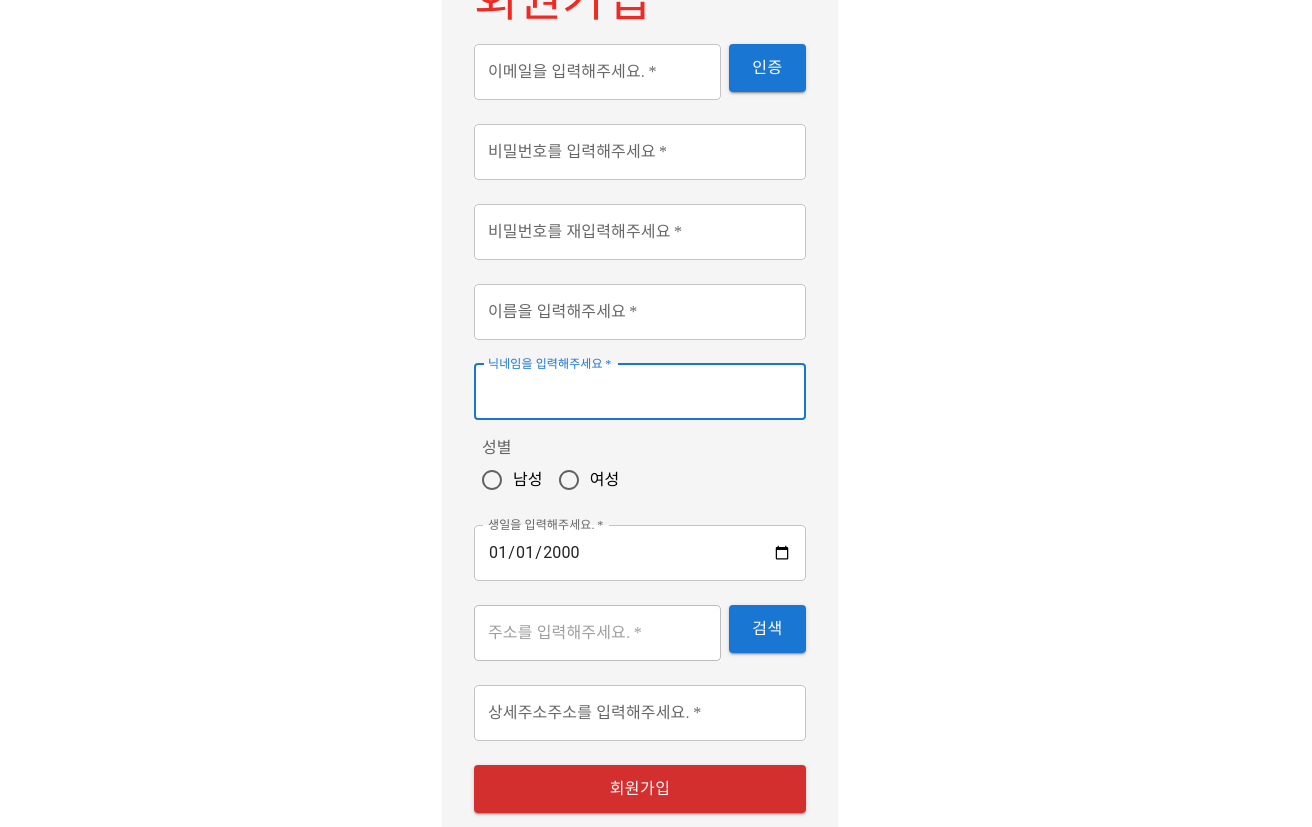
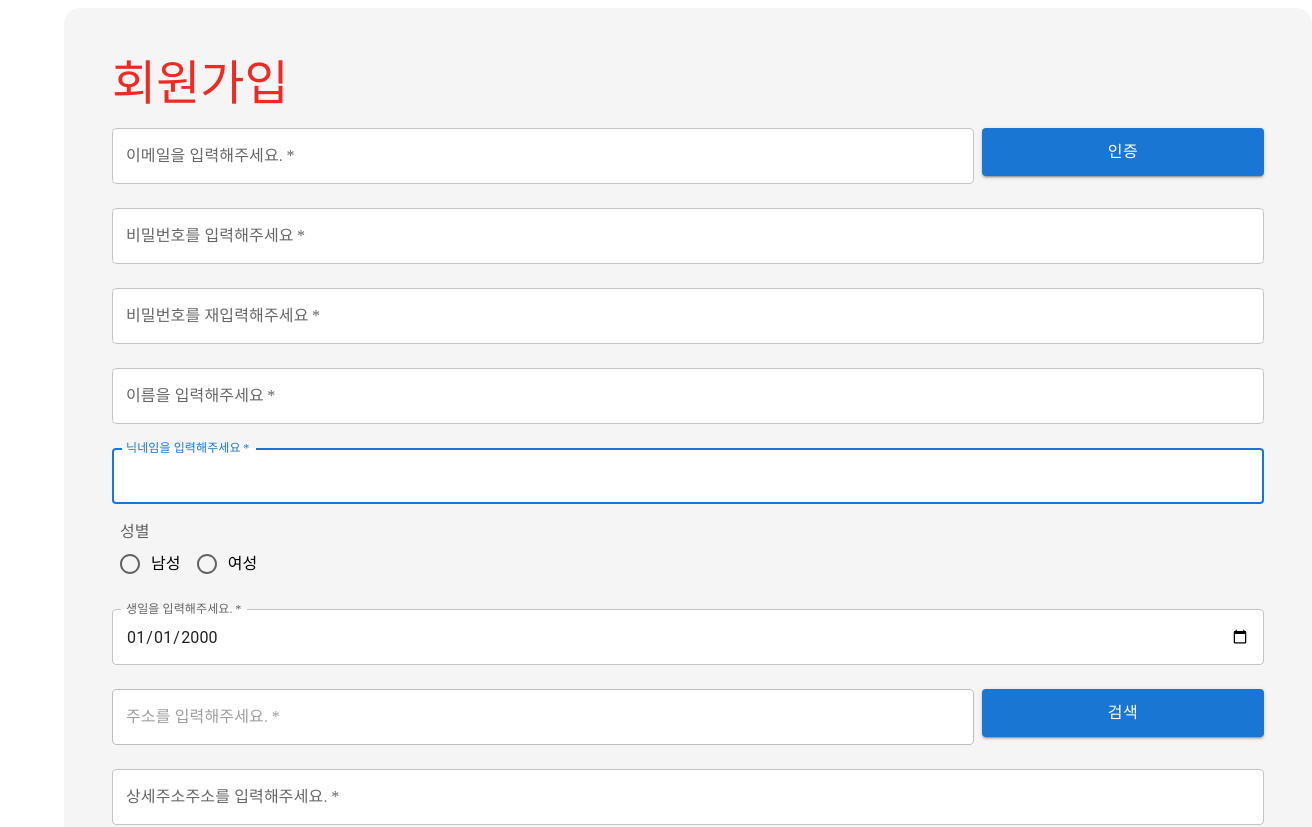
Before and after one commit to ehddn5252/AbuyZ, a Next.js app in the folder front/: page /signup in a window 1280 px wide. Shown: the top 827 px of the page, 1312 px wide, since content can reach past the window. Built offline with nearby package versions, Linux system fonts and the light colour scheme; a web font is replaced by a local one.

Commit message:
:lipstick: signup css구조 변경

```diff
--- a/front/pages/signup.js
+++ b/front/pages/signup.js
@@ -1,3 +1,4 @@
+// React
 import React from "react";
 
 // MUI
@@ -13,28 +14,13 @@ import FormControl from "@mui/material/FormControl";
 import FormLabel from "@mui/material/FormLabel";
 import Box from "@mui/material/Box";
 
+// StyledComponent
+import styled from "styled-components";
+
 export default function Signup() {
   return (
-    <Container
-      component="main"
-      maxWidth="xs"
-      sx={{
-        display: "flex",
-        alignItems: "center",
-        height: "100vh",
-      }}
-    >
-      <Box
-        sx={{
-          display: "flex",
-          flexDirection: "column",
-          backgroundColor: "#F5F5F5",
-          borderRadius: "1rem",
-          width: "100%",
-          padding: 4,
-          paddingTop: 0,
-        }}
-      >
+    <SignupContainer component="main">
+      <SignupBox>
         <Typography component="h1" variant="h3" sx={{ color: "#EF2A23" }}>
           회원가입
         </Typography>
@@ -160,7 +146,6 @@ export default function Signup() {
           autoComplete="detailAddress"
           sx={{ backgroundColor: "white" }}
         />
-        {/* 주소 */}
         <Button
           fullWidth
           href="/login"
@@ -170,7 +155,21 @@ export default function Signup() {
         >
           회원가입
         </Button>
-      </Box>
-    </Container>
+      </SignupBox>
+    </SignupContainer>
   );
 }
+
+const SignupContainer = styled(Container)`
+  display: flex;
+  align-items: center;
+  width: 40rem;
+  height: 100vh;
+`;
+
+const SignupBox = styled(Box)`
+  background-color: #f5f5f5;
+  border-radius: 1rem;
+  width: 100%;
+  padding: 3rem;
+`;
```
